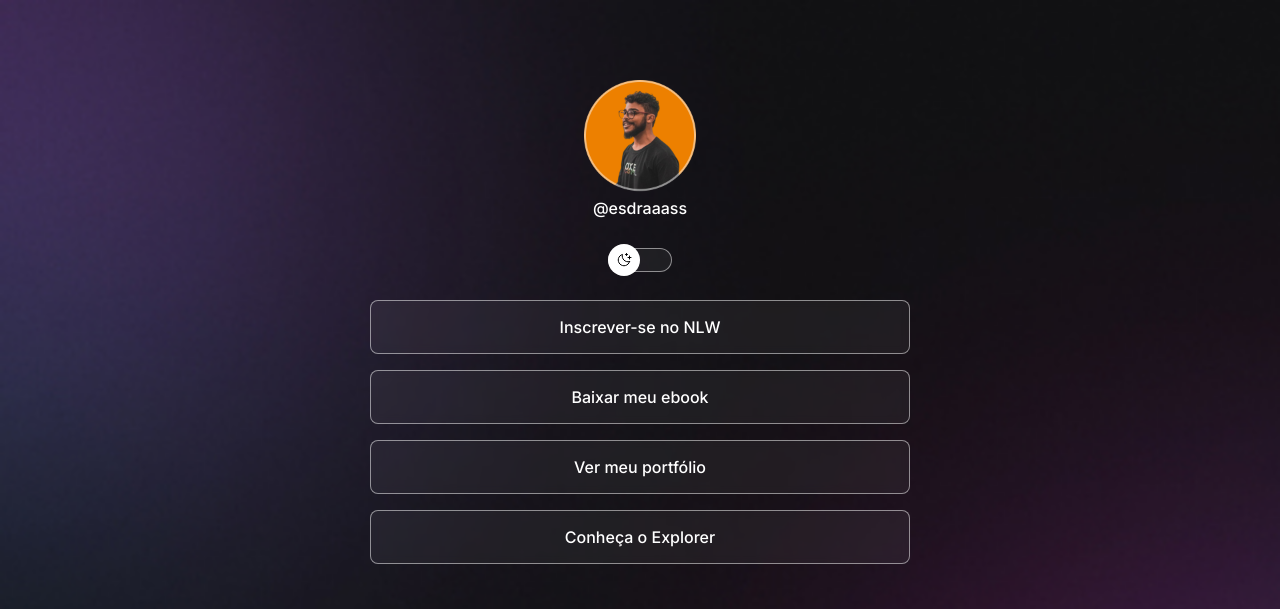
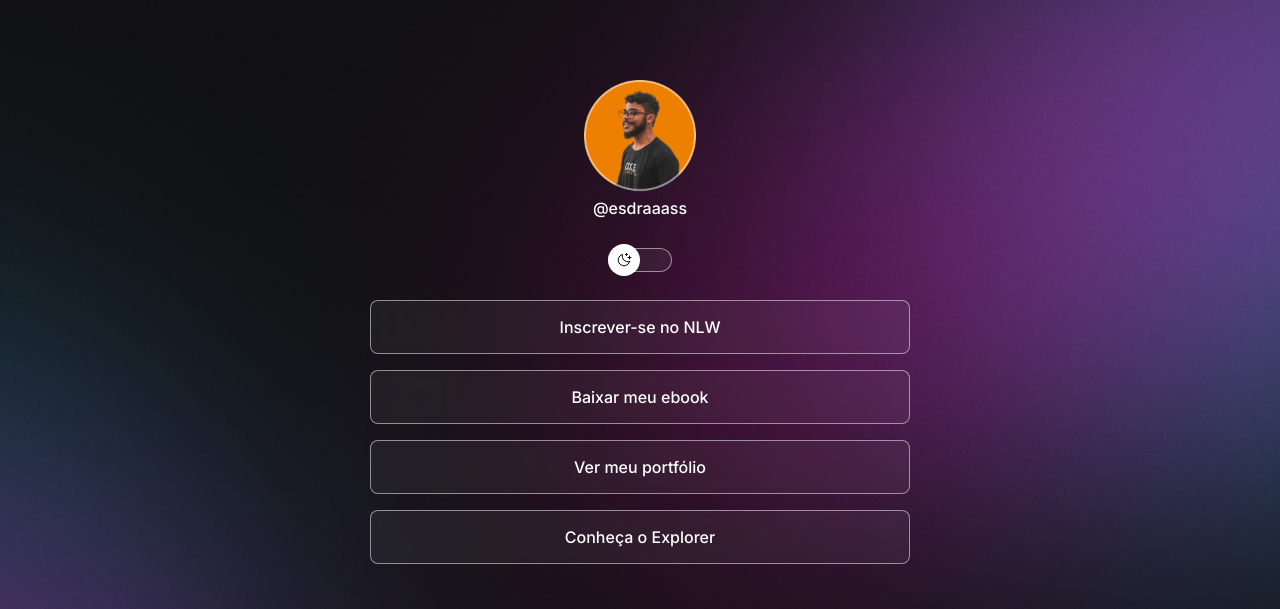
Before and after one commit to esdraaass/projectLinks, a plain HTML site: page index.html in a window 1280 px wide. Shown: the top 609 px of the page. Drawn offline with nearby package versions, Linux system fonts and the light colour scheme.

Commit message:
change background based on media queries

```diff
--- a/style.css
+++ b/style.css
@@ -10,7 +10,7 @@
   --stroke-color: rgba(255, 255, 255, 0.5);
   --surface-color: rgba(255, 255, 255, 0.05);
   --surface-color-hover: rgba(0, 0, 0, 0.02);
-  --highlight-color:rgba(255, 255, 255, 0.2);
+  --highlight-color: rgba(255, 255, 255, 0.2);
   --switch-bg-url: url(assets/MoonStars.svg);
 }
 
@@ -20,7 +20,7 @@
   --stroke-color: rgba(0, 0, 0, 0.5);
   --surface-color: rgba(0, 0, 0, 0.05);
   --surface-color-hover: rgba(0, 0, 0, 0.02);
-  --highlight-color:rgba(0, 0, 0, 0.1);
+  --highlight-color: rgba(0, 0, 0, 0.1);
 
   --switch-bg-url: url(assets/Sun.svg);
 }
@@ -34,6 +34,7 @@
 
   /*background: color image repeat position/size*/
   background: var(--bg-url) no-repeat top center/cover;
+  height: 100vh;
 }
 
 body * {
@@ -47,7 +48,6 @@
   margin: 56px auto 0px;
   padding: 0px 24px;
 }
-
 
 /* profile */
 #profile {
@@ -167,3 +167,14 @@
   text-align: center;
   font-size: 14px;
 }
+
+/* media queries */
+@media (min-width: 700px) {
+  :root {
+    --bg-url: url(./assets/bg-desktop.jpg);
+  }
+
+  .light {
+    --bg-url: url(./assets/b-desktop-lihtjp);
+  }
+}
```
